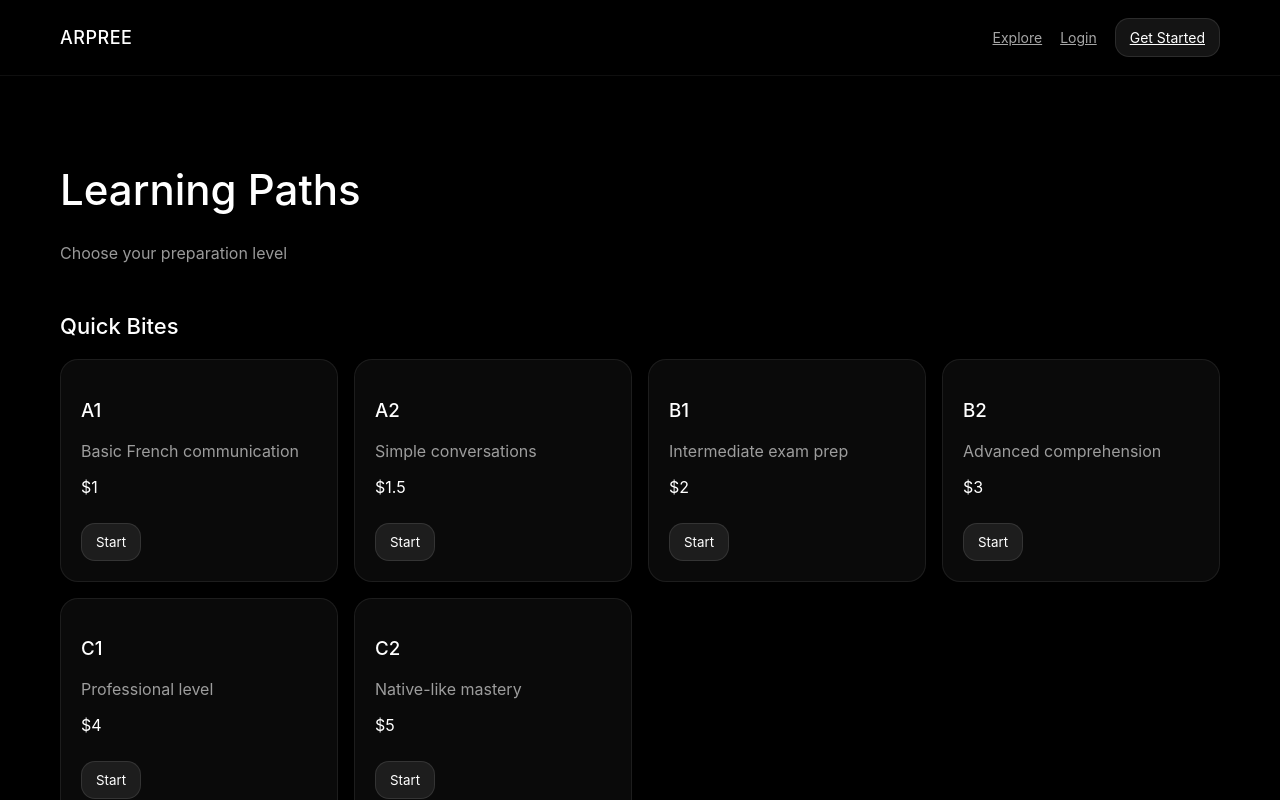
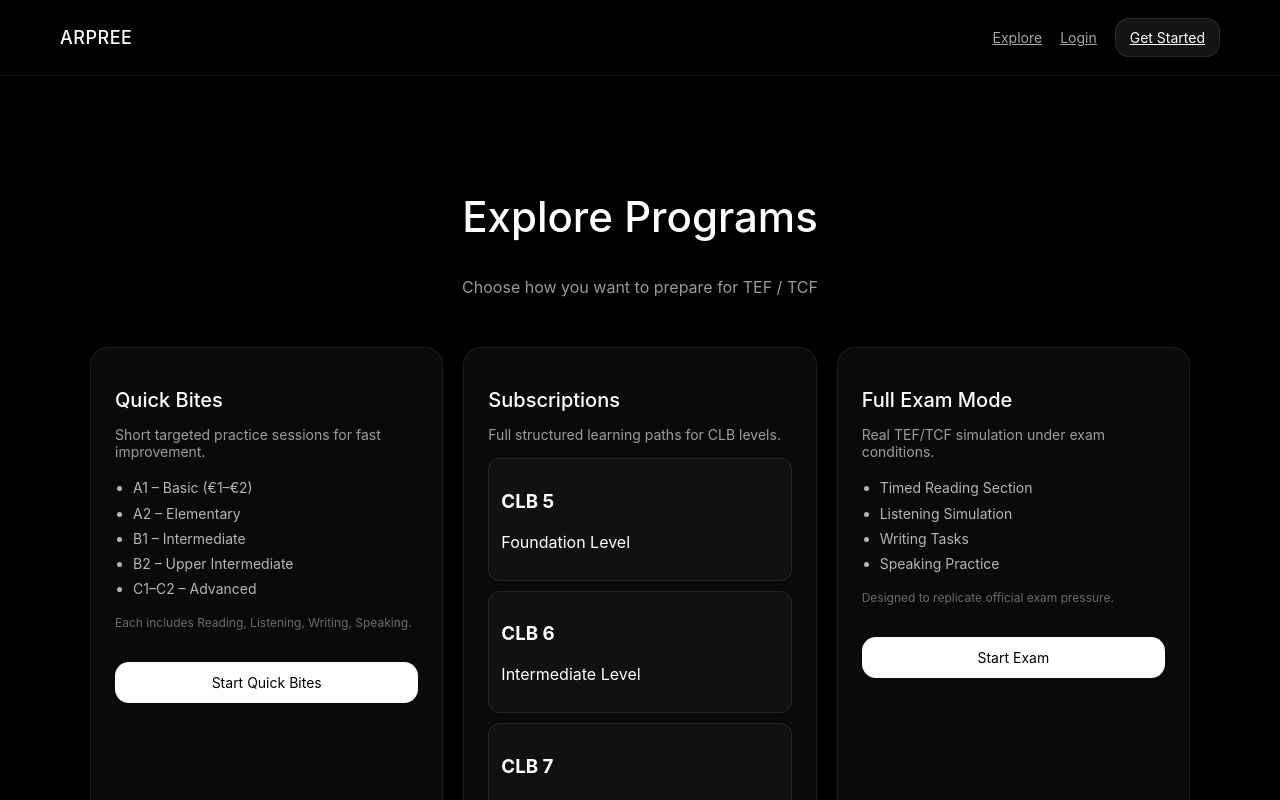
Before and after one commit to aaloopraantha/arpree, a Next.js app: page /explore in a window 1280 px wide. Shown: the top 800 px of the page. Built offline with nearby package versions, Linux system fonts and the light colour scheme.

Commit message:
Update page.js

```diff
--- a/app/explore/page.js
+++ b/app/explore/page.js
@@ -6,102 +6,201 @@ export default function ExplorePage() {
   const router = useRouter()
 
   return (
-    <main style={{ minHeight: '100vh', background: '#000', padding: 60 }}>
-      <h1 style={{ fontSize: 42, fontWeight: 500 }}>
-        Learning Paths
-      </h1>
+    <main style={styles.page}>
+      {/* HEADER */}
+      <section style={styles.header}>
+        <h1 style={styles.title}>Explore Programs</h1>
+        <p style={styles.subtitle}>
+          Choose how you want to prepare for TEF / TCF
+        </p>
+      </section>
 
-      <p style={{ color: 'rgba(255,255,255,0.6)' }}>
-        Choose your preparation level
+      {/* 3 PANEL GRID */}
+      <section style={styles.grid}>
+
+        {/* QUICK BITES */}
+        <div style={styles.card}>
+          <h2 style={styles.cardTitle}>Quick Bites</h2>
+
+          <p style={styles.text}>
+            Short targeted practice sessions for fast improvement.
           </p>
 
-      {/* QUICK BITES */}
-      <section style={{ marginTop: 50 }}>
-        <h2 style={title}>Quick Bites</h2>
+          <ul style={styles.list}>
+            <li>A1 – Basic (€1–€2)</li>
+            <li>A2 – Elementary</li>
+            <li>B1 – Intermediate</li>
+            <li>B2 – Upper Intermediate</li>
+            <li>C1–C2 – Advanced</li>
+          </ul>
 
-        <div style={grid}>
-          {levels.map((l) => (
-            <div key={l.level} data-card="true" style={card}>
-              <h3 style={{ fontWeight: 500 }}>{l.level}</h3>
-              <p style={muted}>{l.desc}</p>
-              <p>${l.price}</p>
+          <p style={styles.small}>
+            Each includes Reading, Listening, Writing, Speaking.
+          </p>
 
-              <button style={btn} onClick={() => router.push('/dashboard')}>
-                Start
+          <button
+            style={styles.button}
+            onClick={() => router.push('/quick-bites')}
+          >
+            Start Quick Bites
           </button>
         </div>
-          ))}
+
+        {/* SUBSCRIPTIONS */}
+        <div style={styles.card}>
+          <h2 style={styles.cardTitle}>Subscriptions</h2>
+
+          <p style={styles.text}>
+            Full structured learning paths for CLB levels.
+          </p>
+
+          <div style={styles.compareBox}>
+            <div style={styles.plan}>
+              <h3>CLB 5</h3>
+              <p>Foundation Level</p>
             </div>
-      </section>
 
-      {/* SUBSCRIPTION */}
-      <section style={{ marginTop: 80 }}>
-        <h2 style={title}>Subscription Plans</h2>
+            <div style={styles.plan}>
+              <h3>CLB 6</h3>
+              <p>Intermediate Level</p>
+            </div>
 
-        <div style={grid}>
-          {plans.map((p) => (
-            <div key={p.title} data-card="true" style={card}>
-              <h3 style={{ fontWeight: 500 }}>{p.title}</h3>
-              <p style={muted}>{p.levels}</p>
-              <p>{p.price}</p>
+            <div style={styles.plan}>
+              <h3>CLB 7</h3>
+              <p>Advanced Level</p>
+            </div>
+          </div>
 
-              <button style={btn} onClick={() => router.push('/register')}>
-                Subscribe
+          <p style={styles.small}>
+            Includes full exam simulation + progress tracking + AI feedback.
+          </p>
+
+          <button
+            style={styles.button}
+            onClick={() => router.push('/pricing')}
+          >
+            View Plans
           </button>
         </div>
-          ))}
+
+        {/* FULL EXAM MODE */}
+        <div style={styles.card}>
+          <h2 style={styles.cardTitle}>Full Exam Mode</h2>
+
+          <p style={styles.text}>
+            Real TEF/TCF simulation under exam conditions.
+          </p>
+
+          <ul style={styles.list}>
+            <li>Timed Reading Section</li>
+            <li>Listening Simulation</li>
+            <li>Writing Tasks</li>
+            <li>Speaking Practice</li>
+          </ul>
+
+          <p style={styles.small}>
+            Designed to replicate official exam pressure.
+          </p>
+
+          <button
+            style={styles.button}
+            onClick={() => router.push('/exam')}
+          >
+            Start Exam
+          </button>
         </div>
+
       </section>
     </main>
   )
 }
 
-const levels = [
-  { level: 'A1', price: 1, desc: 'Basic French communication' },
-  { level: 'A2', price: 1.5, desc: 'Simple conversations' },
-  { level: 'B1', price: 2, desc: 'Intermediate exam prep' },
-  { level: 'B2', price: 3, desc: 'Advanced comprehension' },
-  { level: 'C1', price: 4, desc: 'Professional level' },
-  { level: 'C2', price: 5, desc: 'Native-like mastery' },
-]
+const styles = {
+  page: {
+    minHeight: '100vh',
+    background: '#000',
+    color: '#fff',
+    padding: '80px 20px',
+  },
 
-const plans = [
-  { title: 'CLB 5', levels: 'A1 - B1', price: '$9.99' },
-  { title: 'CLB 6', levels: 'A1 - B2', price: '$14.99' },
-  { title: 'CLB 7', levels: 'A1 - C2', price: '$19.99' },
-]
+  header: {
+    textAlign: 'center',
+    marginBottom: 50,
+  },
 
-const grid = {
+  title: {
+    fontSize: 42,
+    fontWeight: 500,
+  },
+
+  subtitle: {
+    marginTop: 10,
+    color: 'rgba(255,255,255,0.6)',
+  },
+
+  grid: {
+    maxWidth: 1100,
+    margin: '0 auto',
     display: 'grid',
-  gridTemplateColumns: 'repeat(auto-fit, minmax(220px, 1fr))',
-  gap: 16,
-  marginTop: 20,
-}
+    gridTemplateColumns: 'repeat(auto-fit, minmax(280px, 1fr))',
+    gap: 20,
+  },
 
-const card = {
+  card: {
     background: 'rgba(255,255,255,0.04)',
     border: '1px solid rgba(255,255,255,0.08)',
-  borderRadius: '18px',
-  padding: 20,
+    borderRadius: 18,
+    padding: 24,
     backdropFilter: 'blur(14px)',
-  transition: 'all 0.25s ease',
+  },
+
+  cardTitle: {
+    fontSize: 20,
+    fontWeight: 500,
+    marginBottom: 10,
+  },
+
+  text: {
+    color: 'rgba(255,255,255,0.6)',
+    fontSize: 14,
+    marginBottom: 15,
+  },
+
+  list: {
+    color: 'rgba(255,255,255,0.7)',
+    fontSize: 14,
+    paddingLeft: 18,
+    lineHeight: 1.8,
+  },
+
+  small: {
+    marginTop: 10,
+    fontSize: 12,
+    color: 'rgba(255,255,255,0.4)',
+  },
+
+  button: {
+    marginTop: 20,
+    width: '100%',
+    padding: 12,
+    borderRadius: 14,
+    border: 'none',
+    background: '#fff',
+    color: '#000',
+    cursor: 'pointer',
+    fontSize: 14,
+  },
+
+  compareBox: {
+    display: 'flex',
+    flexDirection: 'column',
+    gap: 10,
+  },
+
+  plan: {
+    padding: 12,
+    borderRadius: 12,
+    background: 'rgba(255,255,255,0.03)',
+    border: '1px solid rgba(255,255,255,0.08)',
+  },
 }
-
-const btn = {
-  marginTop: 10,
-  background: 'rgba(255,255,255,0.08)',
-  border: '1px solid rgba(255,255,255,0.1)',
-  color: '#fff',
-  padding: '10px 14px',
-  borderRadius: '14px',
-  cursor: 'pointer',
-}
-
-const title = {
-  fontSize: 22,
-  fontWeight: 500,
-}
-
-const muted = {
-  color: 'rgba(255,255,255,0.6)',
-}
```
Lines whose indentation alone changed are shown as unchanged.
